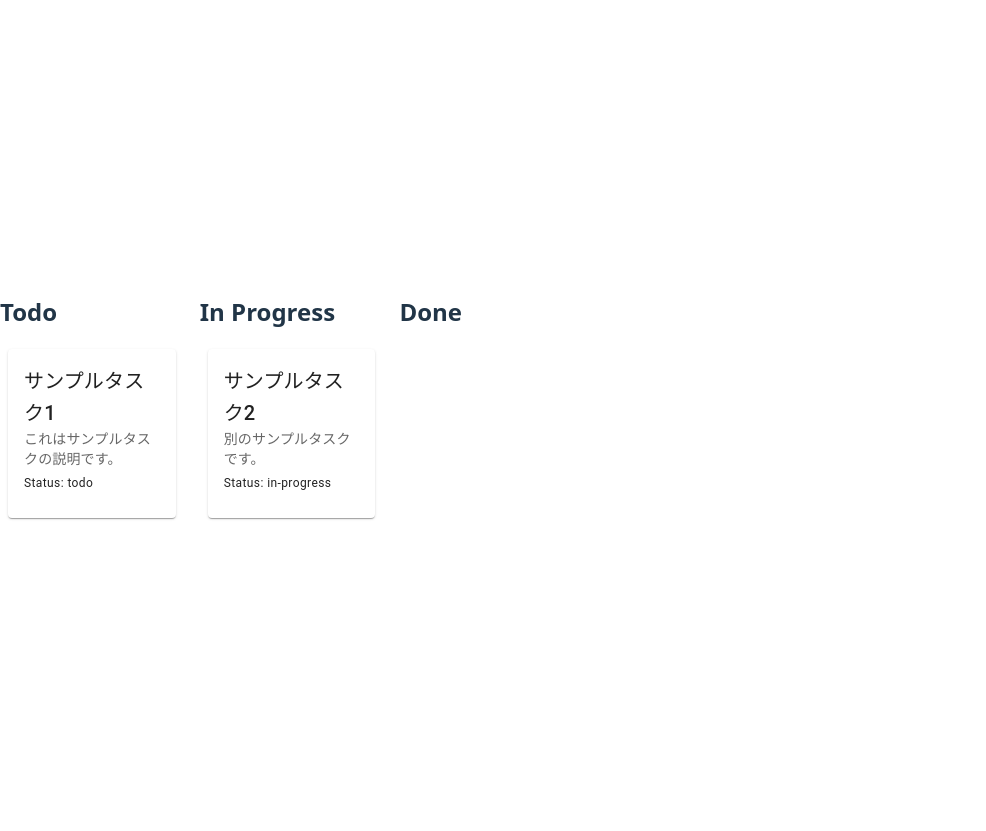
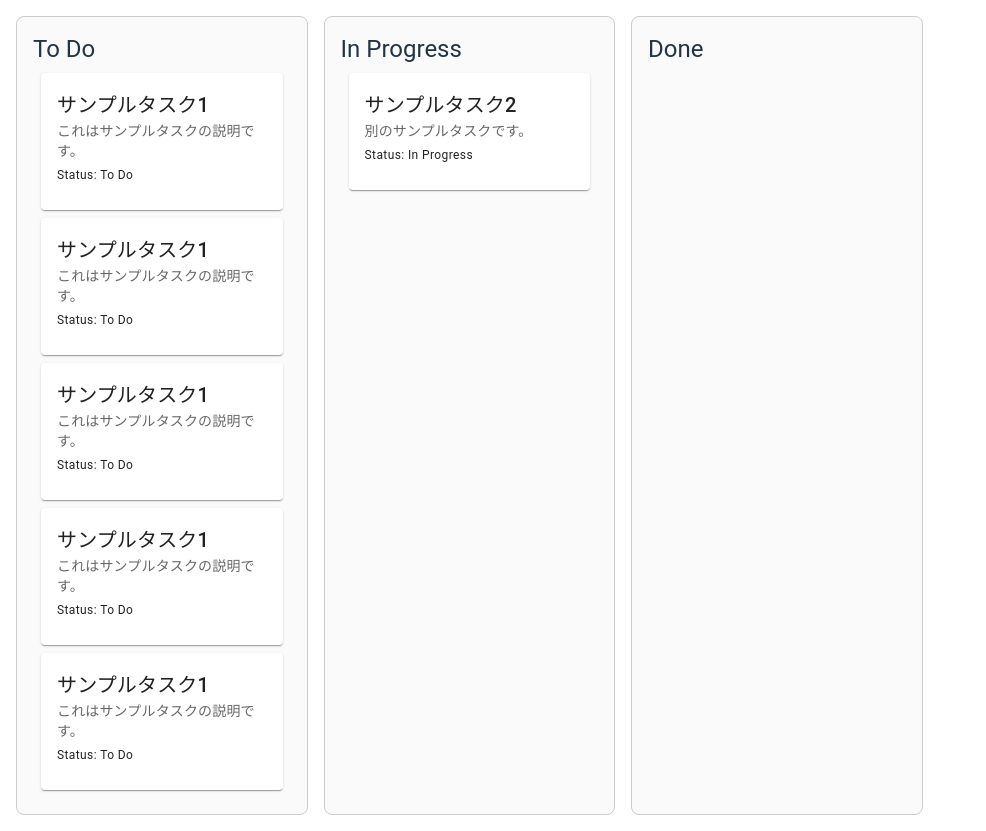
Before and after one commit to yazawa8/cnd-handson-app, a React (Vite) app in the folder frontend/: page / in a window 1280 px wide. Shown: the whole page, without its empty margins (0-986 px from the left). Before the commit the page ends 800 px from the top, so only its background shows below. Built offline with nearby package versions, Linux system fonts and the light colour scheme; the HTML template or start-up script is replaced by a standard one.

Commit message:
Columnの追加

```diff
--- a/frontend/package.json
+++ b/frontend/package.json
@@ -11,6 +11,7 @@
   },
   "dependencies": {
     "@emotion/styled": "^11.14.0",
+    "@mui/icons-material": "^6.4.8",
     "@mui/material": "^6.4.8",
     "@reduxjs/toolkit": "^2.6.1",
     "@types/uuid": "^10.0.0",
--- a/frontend/src/App.tsx
+++ b/frontend/src/App.tsx
@@ -11,7 +11,9 @@ function App() {
       <Router>
         <Routes>
           <Route path="/" element={<Board />} />
-          <Route path="/tasks/:id" element={<TaskModal />} />
+          <Route path="/tasks/:id" element={<TaskModal open={false} task={null} onClose={function (): void {
+            throw new Error('Function not implemented.');
+          } } />} />
         </Routes>
       </Router>
     </Provider>
--- a/frontend/src/components/Borad.tsx
+++ b/frontend/src/components/Borad.tsx
@@ -1,38 +1,23 @@
 import React from 'react';
 import { useSelector } from 'react-redux';
 import { RootState } from '../store';
-import TaskCard from './TaskCrad';
+import Column from './Column';
+import { Column as ColumnType } from '../features/columns/types';
 
-const Board: React.FC = () => {
-
+const KanbanBoard: React.FC = () => {
+  const columns = useSelector((state: RootState) => state.columns.columns);
   const tasks = useSelector((state: RootState) => state.tasks.tasks);
 
-  const todoTasks = tasks.filter((task: { status: string; }) => task.status === 'todo');
-  const inProgressTasks = tasks.filter((task: { status: string; }) => task.status === 'in-progress');
-  const doneTasks = tasks.filter((task: { status: string; }) => task.status === 'done');
-
   return (
-    <div style={{ display: 'flex', gap: '16px' }}>
-      <div style={{ flex: 1 }}>
-        <h2>Todo</h2>
-        {todoTasks.map((task: { id: any; title: string; description?: string | undefined; status: string; startTimeAt?: string | undefined; endTimeAt?: string | undefined; createdAt: string; updatedAt: string; assigneeId: string; }) => (
-          <TaskCard key={task.id} task={task} />
-        ))}
-      </div>
-      <div style={{ flex: 1 }}>
-        <h2>In Progress</h2>
-        {inProgressTasks.map((task: { id: any; title: string; description?: string | undefined; status: string; startTimeAt?: string | undefined; endTimeAt?: string | undefined; createdAt: string; updatedAt: string; assigneeId: string; }) => (
-          <TaskCard key={task.id} task={task} />
-        ))}
-      </div>
-      <div style={{ flex: 1 }}>
-        <h2>Done</h2>
-        {doneTasks.map((task: { id: any; title: string; description?: string | undefined; status: string; startTimeAt?: string | undefined; endTimeAt?: string | undefined; createdAt: string; updatedAt: string; assigneeId: string; }) => (
-          <TaskCard key={task.id} task={task} />
-        ))}
-      </div>
+    <div style={{ display: 'flex', gap: '16px', padding: '16px' }}>
+      {columns.map((column: ColumnType) => {
+        const tasksInColumn = tasks.filter(task => task.status === column.name);
+        return (
+          <Column key={column.id} column={column} tasks={tasksInColumn} />
+        );
+      })}
     </div>
   );
 };
 
-export default Board;
+export default KanbanBoard;
--- /dev/null
+++ b/frontend/src/components/Column.tsx
@@ -0,0 +1,35 @@
+// src/components/Column.tsx
+import React from 'react';
+import { Box, Typography } from '@mui/material';
+import { Column as ColumnType } from '../features/columns/types';
+import { Task } from '../features/tasks/types';
+import TaskCard from './TaskCrad';
+
+interface ColumnProps {
+  column: ColumnType;
+  tasks: Task[];
+}
+
+const Column: React.FC<ColumnProps> = ({ column, tasks }) => {
+  return (
+    <Box
+      sx={{
+        border: '1px solid #ccc',
+        borderRadius: 2,
+        p: 2,
+        flex: 1,
+        minWidth: 250,
+        backgroundColor: '#fafafa',
+      }}
+    >
+      <Typography variant="h5" gutterBottom>
+        {column.name}
+      </Typography>
+      {tasks.map((task) => (
+        <TaskCard key={task.id} task={task} />
+      ))}
+    </Box>
+  );
+};
+
+export default Column;
--- a/frontend/src/features/columns/slice.ts
+++ b/frontend/src/features/columns/slice.ts
@@ -0,0 +1,59 @@
+import { createSlice, PayloadAction } from '@reduxjs/toolkit';
+import { Column } from './types';
+import { v4 as uuidv4 } from 'uuid';
+
+interface ColumnsState {
+    columns: Column[];
+}
+
+const initialState: ColumnsState = {
+    columns: [
+        {
+            id: uuidv4(),
+            name: 'To Do',
+            createdAt: new Date().toISOString(),
+            updatedAt: new Date().toISOString(),
+        },
+        {
+            id: uuidv4(),
+            name: 'In Progress',
+            createdAt: new Date().toISOString(),
+            updatedAt: new Date().toISOString(),
+        },
+        {
+            id: uuidv4(),
+            name: 'Done',
+            createdAt: new Date().toISOString(),
+            updatedAt: new Date().toISOString(),
+        },
+    ],
+};
+
+const columnsSlice = createSlice({
+    name: 'columns',
+    initialState,
+    reducers: {
+        addColumn: {
+            reducer(state, action: PayloadAction<Column>) {
+                state.columns.push(action.payload);
+            },
+            prepare(name: string): { payload: Column } {
+                return {
+                    payload: {
+                        id: uuidv4(),
+                        name,
+                        createdAt: new Date().toISOString(),
+                        updatedAt: new Date().toISOString(),
+                    },
+                };
+            },
+        },
+        removeColumn(state, action: PayloadAction<string>) {
+            state.columns = state.columns.filter((column) => column.id !== action.payload);
+        }
+    },
+
+});
+
+export const { addColumn, removeColumn } = columnsSlice.actions;
+export default columnsSlice.reducer;
--- a/frontend/src/features/columns/types.ts
+++ b/frontend/src/features/columns/types.ts
@@ -1,4 +1,6 @@
 export type Column = {
     id: string;
     name: string;
+    createdAt: string;
+    updatedAt: string;
   };
--- a/frontend/src/features/tasks/slice.ts
+++ b/frontend/src/features/tasks/slice.ts
@@ -15,7 +15,51 @@ const initialState: TasksState = {
         id: generateId(),
         title: "サンプルタスク1",
         description: "これはサンプルタスクの説明です。",
-        status: "todo",
+        status: "To Do",
+        startTimeAt: undefined,
+        endTimeAt: undefined,
+        createdAt: new Date().toISOString(),
+        updatedAt: new Date().toISOString(),
+        assigneeId: "user-1",
+      },
+      {
+        id: generateId(),
+        title: "サンプルタスク1",
+        description: "これはサンプルタスクの説明です。",
+        status: "To Do",
+        startTimeAt: undefined,
+        endTimeAt: undefined,
+        createdAt: new Date().toISOString(),
+        updatedAt: new Date().toISOString(),
+        assigneeId: "user-1",
+      },
+      {
+        id: generateId(),
+        title: "サンプルタスク1",
+        description: "これはサンプルタスクの説明です。",
+        status: "To Do",
+        startTimeAt: undefined,
+        endTimeAt: undefined,
+        createdAt: new Date().toISOString(),
+        updatedAt: new Date().toISOString(),
+        assigneeId: "user-1",
+      },
+      {
+        id: generateId(),
+        title: "サンプルタスク1",
+        description: "これはサンプルタスクの説明です。",
+        status: "To Do",
+        startTimeAt: undefined,
+        endTimeAt: undefined,
+        createdAt: new Date().toISOString(),
+        updatedAt: new Date().toISOString(),
+        assigneeId: "user-1",
+      },
+      {
+        id: generateId(),
+        title: "サンプルタスク1",
+        description: "これはサンプルタスクの説明です。",
+        status: "To Do",
         startTimeAt: undefined,
         endTimeAt: undefined,
         createdAt: new Date().toISOString(),
@@ -26,7 +70,7 @@ const initialState: TasksState = {
         id: generateId(),
         title: "サンプルタスク2",
         description: "別のサンプルタスクです。",
-        status: "in-progress",
+        status: "In Progress",
         startTimeAt: undefined,
         endTimeAt: undefined,
         createdAt: new Date().toISOString(),
--- a/frontend/src/store/index.ts
+++ b/frontend/src/store/index.ts
@@ -1,10 +1,12 @@
 // src/store/index.ts
 import { configureStore } from "@reduxjs/toolkit";
 import tasksReducer from '../features/tasks/slice';
+import columnReducer from '../features/columns/slice';
 
 export const store = configureStore({
   reducer: {
     tasks: tasksReducer,
+    columns: columnReducer,
   },
 });
 
```
Also changed, not shown: frontend/src/components/ColumnList.tsx (added, +58 -0 lines), 1 other file (tests, documents, lock files or other folders).
